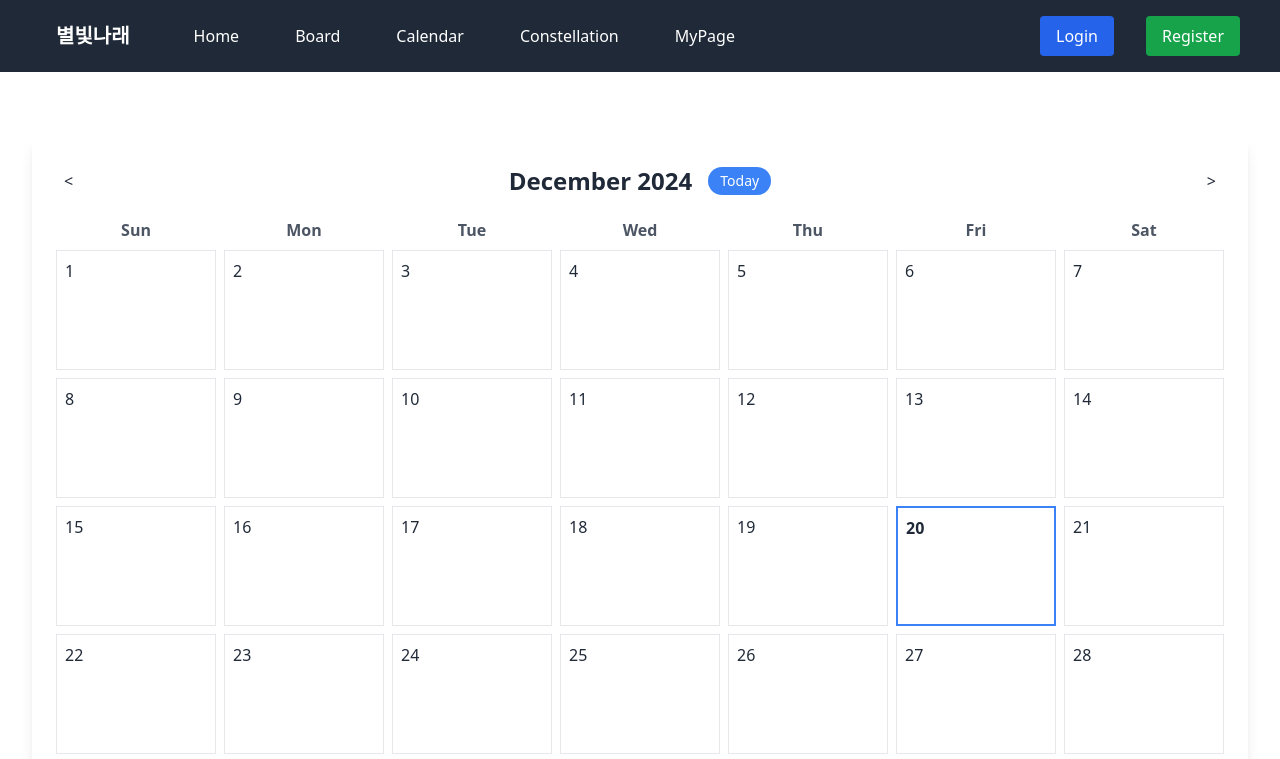
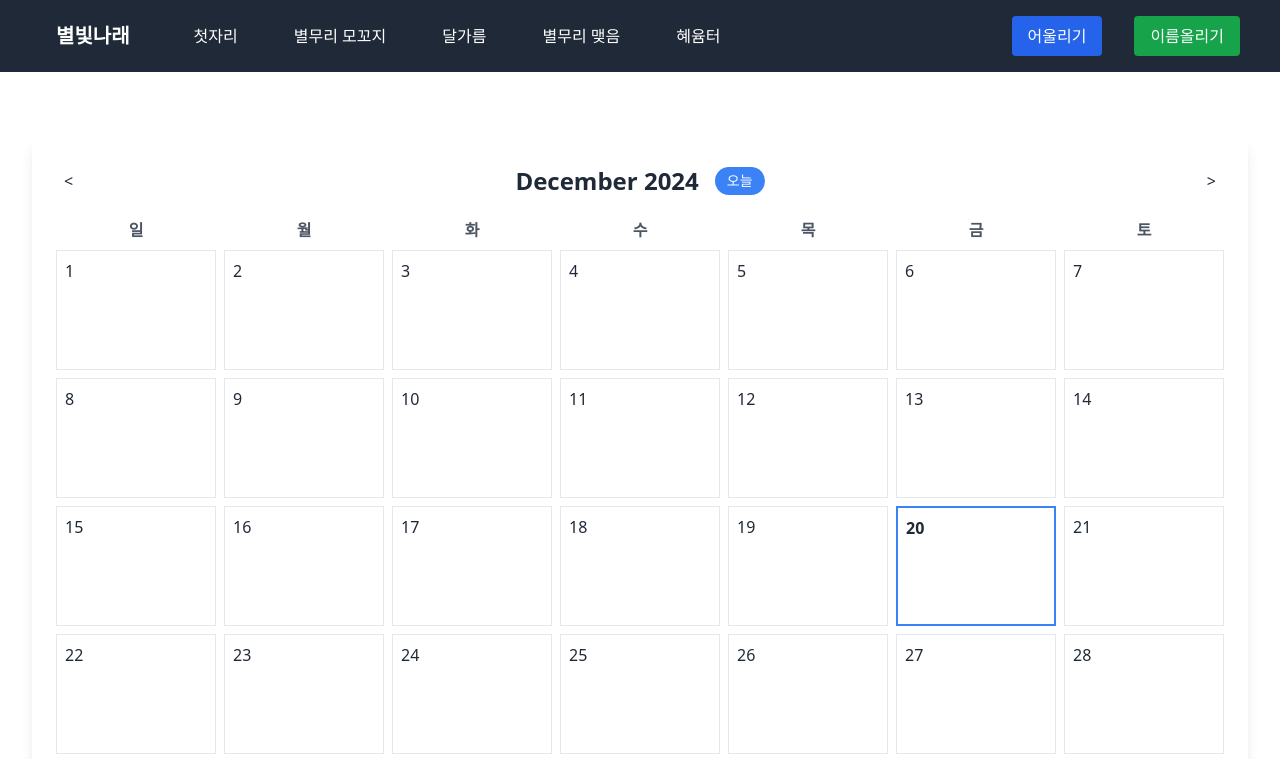
Before and after one commit to PoloCeleste/starlight-wing, a Gatsby site: page /calendar in a window 1280 px wide. Shown: the top 759 px of the page. Built offline with nearby package versions, Linux system fonts and the light colour scheme; Gatsby itself is replaced by a stand-in of ours.

Commit message:
update PageTitle

```diff
--- a/src/components/layout/Navbar.tsx
+++ b/src/components/layout/Navbar.tsx
@@ -20,22 +20,27 @@ const Navbar: React.FC = () => {
           <div className="hidden lg:flex items-center justify-between flex-1 ml-8">
             <div className="flex gap-4 xl:gap-6">
               <Link to="/" className="text-white hover:text-gray-300">
-                Home
+                첫자리
+                {/* Home ; 첫, 처음 */}
               </Link>
               <Link to="/board" className="text-white hover:text-gray-300">
-                Board
+                별무리 모꼬지
+                {/* Board ; 별자리 + 여러 사람이 모이는 공간 */}
               </Link>
               <Link to="/calendar" className="text-white hover:text-gray-300">
-                Calendar
+                달가름
+                {/* Calendar ; 달 + 가르다,구분하다 : 달력 */}
               </Link>
               <Link
                 to="/constellation"
                 className="text-white hover:text-gray-300"
               >
-                Constellation
+                별무리 맺음
+                {/* Constellation */}
               </Link>
               <Link to="/mypage" className="text-white hover:text-gray-300">
-                MyPage
+                혜윰터
+                {/* MyPage ; 생각하는 공간 == 개인의 사색과 휴식을 위한공간 */}
               </Link>
             </div>
             <AuthButtons />
@@ -79,22 +84,22 @@ const Navbar: React.FC = () => {
         >
           <div className="flex flex-col gap-4">
             <Link to="/" className="text-white hover:text-gray-300">
-              Home
+              첫자리
             </Link>
             <Link to="/board" className="text-white hover:text-gray-300">
-              Board
+              별무리 모꼬지
             </Link>
             <Link to="/calendar" className="text-white hover:text-gray-300">
-              Calendar
+              달가름
             </Link>
             <Link
               to="/constellation"
               className="text-white hover:text-gray-300"
             >
-              Constellation
+              별무리 맺음
             </Link>
             <Link to="/mypage" className="text-white hover:text-gray-300">
-              MyPage
+              혜윰터
             </Link>
           </div>
         </div>
--- a/src/components/shared/AuthButtons.tsx
+++ b/src/components/shared/AuthButtons.tsx
@@ -21,13 +21,14 @@ const AuthButtons: React.FC = () => {
       {authState.isLoggedIn ? (
         <>
           <span className="text-white hidden sm:inline">
-            Welcome, {authState.username}!
+            반갑습니다, {authState.username}님!
           </span>
           <button
             onClick={handleLogout}
             className="px-2 py-1 sm:px-4 sm:py-2 text-sm sm:text-base bg-red-600 text-white rounded hover:bg-red-700 transition-colors"
           >
-            Logout
+            그만하기
+            {/* Logout */}
           </button>
         </>
       ) : (
@@ -36,13 +37,15 @@ const AuthButtons: React.FC = () => {
             to="/login"
             className="px-2 py-1 sm:px-4 sm:py-2 text-sm sm:text-base bg-blue-600 text-white rounded hover:bg-blue-700 transition-colors"
           >
-            Login
+            어울리기
+            {/* Login */}
           </Link>
           <Link
             to="/register"
             className="px-2 py-1 sm:px-4 sm:py-2 text-sm sm:text-base bg-green-600 text-white rounded hover:bg-green-700 transition-colors"
           >
-            Register
+            이름올리기
+            {/* Register */}
           </Link>
         </>
       )}
--- a/src/pages/calendar.tsx
+++ b/src/pages/calendar.tsx
@@ -88,7 +88,7 @@ const CalendarPage: React.FC = () => {
   }, []);
 
   return (
-    <Layout title="Calendar">
+    <Layout title="달가름">
       <div className="container mx-auto px-4 py-8">
         <div className="bg-white rounded-lg shadow-lg p-6 min-w-[320px]">
           {/* 상단 영역 */}
@@ -112,7 +112,7 @@ const CalendarPage: React.FC = () => {
                 onClick={() => setCurrentDate(new Date())}
                 className="px-3 py-1 text-sm bg-blue-500 text-white rounded-full hover:bg-blue-600"
               >
-                Today
+                오늘
               </button>
             </div>
             <button
@@ -125,7 +125,7 @@ const CalendarPage: React.FC = () => {
 
           {/* 요일 영역 */}
           <div className="grid grid-cols-7 gap-2 mb-2">
-            {["Sun", "Mon", "Tue", "Wed", "Thu", "Fri", "Sat"].map((day) => (
+            {["일", "월", "화", "수", "목", "금", "토"].map((day) => (
               <div
                 key={day}
                 className="text-center font-semibold text-gray-600 text-sm md:text-base"
```
Also changed, not shown: src/types/interfaces.ts (+22 -3 lines).
